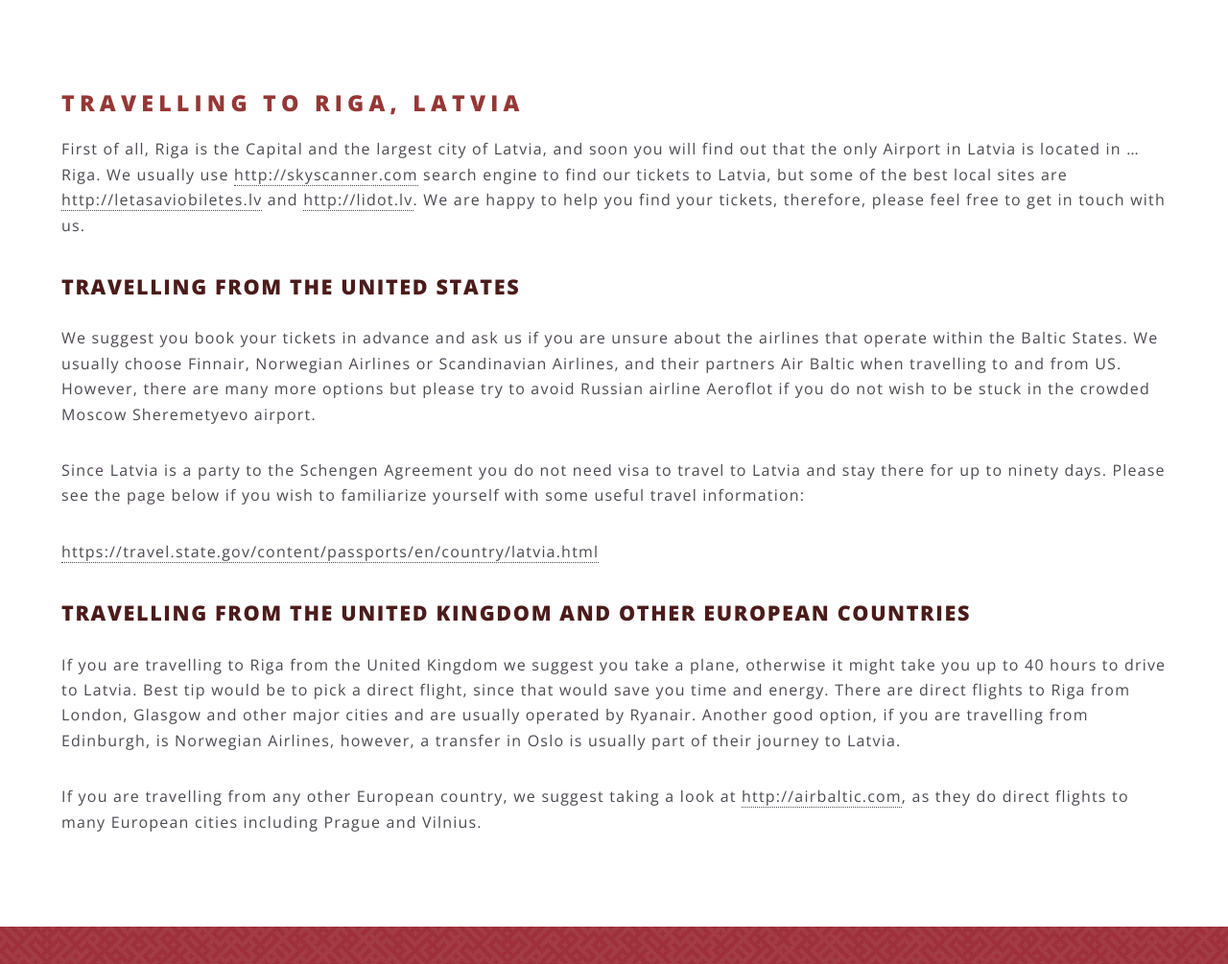
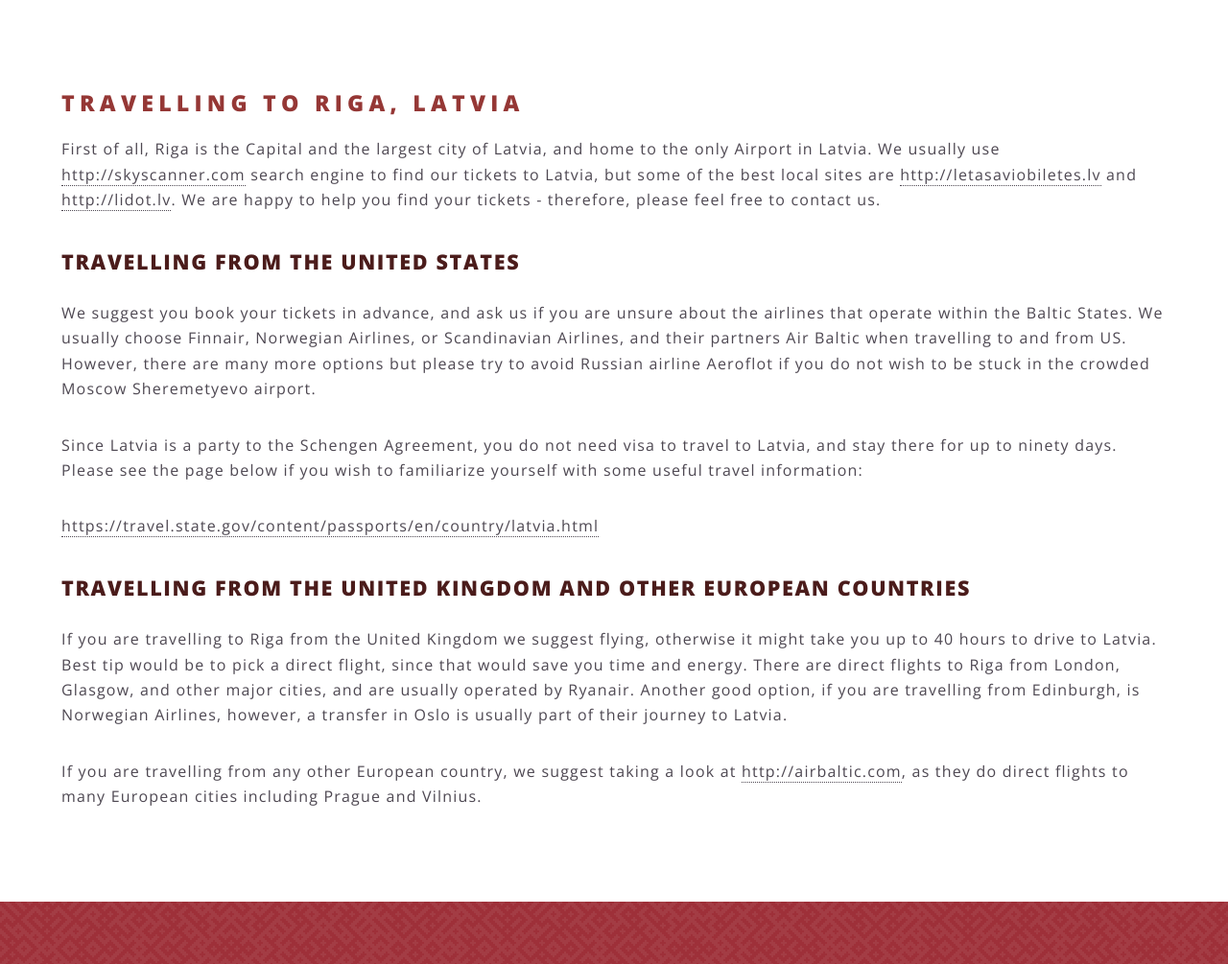
Before and after one commit to aliseandblake/aliseandblake.github.io, a Jekyll site: the page built from travellers.md, in a window 1280 px wide and 1400 px high. Shown: the part 335-1340 px from the top of the window at 96% size. Built offline with Jekyll 4.4.1, drawn with Linux system fonts in a browser that asks for light colours.

Commit message:
fix some grammar

```diff
--- a/travellers.md
+++ b/travellers.md
@@ -7,38 +7,37 @@
 Travelling to Riga, Latvia
 ==========================
 
-First of all, Riga is the Capital and the largest city of Latvia, and soon you
-will find out that the only Airport in Latvia is located in ... Riga. We usually
-use <http://skyscanner.com> search engine to find our tickets to Latvia, but
-some of the best local sites are <http://letasaviobiletes.lv> and
-<http://lidot.lv>. We are happy to help you find your tickets, therefore, please
-feel free to get in touch with us.
+First of all, Riga is the Capital and the largest city of Latvia, and home to
+the only Airport in Latvia. We usually use <http://skyscanner.com> search engine
+to find our tickets to Latvia, but some of the best local sites are
+<http://letasaviobiletes.lv> and <http://lidot.lv>. We are happy to help you
+find your tickets - therefore, please feel free to contact us.
 
 Travelling from the United States
 ---------------------------------
 
-We suggest you book your tickets in advance and ask us if you are unsure about
+We suggest you book your tickets in advance, and ask us if you are unsure about
 the airlines that operate within the Baltic States. We usually choose Finnair,
-Norwegian Airlines or Scandinavian Airlines, and their partners Air Baltic when
-travelling to and from US.  However, there are many more options but please try
+Norwegian Airlines, or Scandinavian Airlines, and their partners Air Baltic when
+travelling to and from US. However, there are many more options but please try
 to avoid Russian airline Aeroflot if you do not wish to be stuck in the crowded
 Moscow Sheremetyevo airport.
 
-Since Latvia is a party to the Schengen Agreement you do not need visa to travel
-to Latvia and stay there for up to ninety days. Please see the page below if you
-wish to familiarize yourself with some useful travel information:
+Since Latvia is a party to the Schengen Agreement, you do not need visa to
+travel to Latvia, and stay there for up to ninety days. Please see the page
+below if you wish to familiarize yourself with some useful travel information:
 
 <https://travel.state.gov/content/passports/en/country/latvia.html>
 
 Travelling from the United Kingdom and other European countries
 ---------------------------------------------------------------
 
-If you are travelling to Riga from the United Kingdom we suggest you take a
-plane, otherwise it might take you up to 40 hours to drive to Latvia. Best tip
-would be to pick a direct flight, since that would save you time and energy.
-There are direct flights to Riga from London, Glasgow and other major cities and
-are usually operated by Ryanair. Another good option, if you are travelling from
-Edinburgh, is  Norwegian Airlines, however, a transfer in Oslo is usually part
+If you are travelling to Riga from the United Kingdom we suggest flying,
+otherwise it might take you up to 40 hours to drive to Latvia. Best tip would be
+to pick a direct flight, since that would save you time and energy. There are
+direct flights to Riga from London, Glasgow, and other major cities, and are
+usually operated by Ryanair. Another good option, if you are travelling from
+Edinburgh, is Norwegian Airlines, however, a transfer in Oslo is usually part
 of their journey to Latvia.
 
 If you are travelling from any other European country, we suggest taking a look
```
